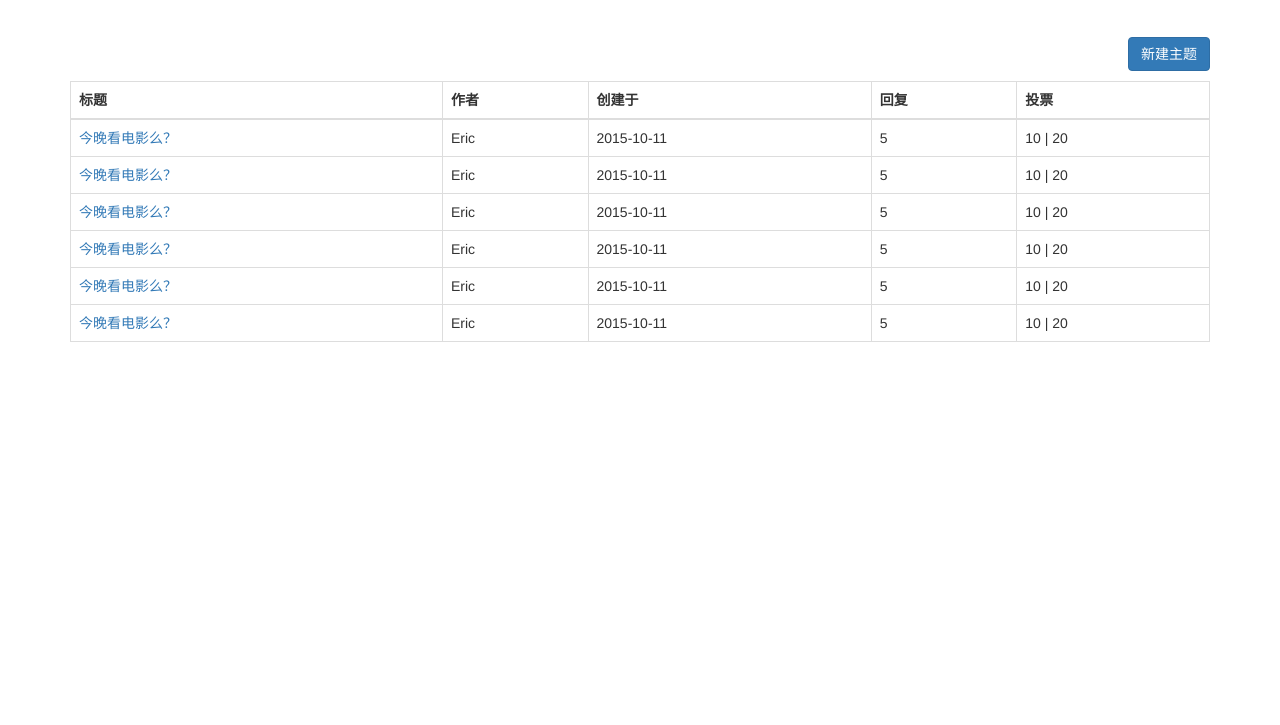
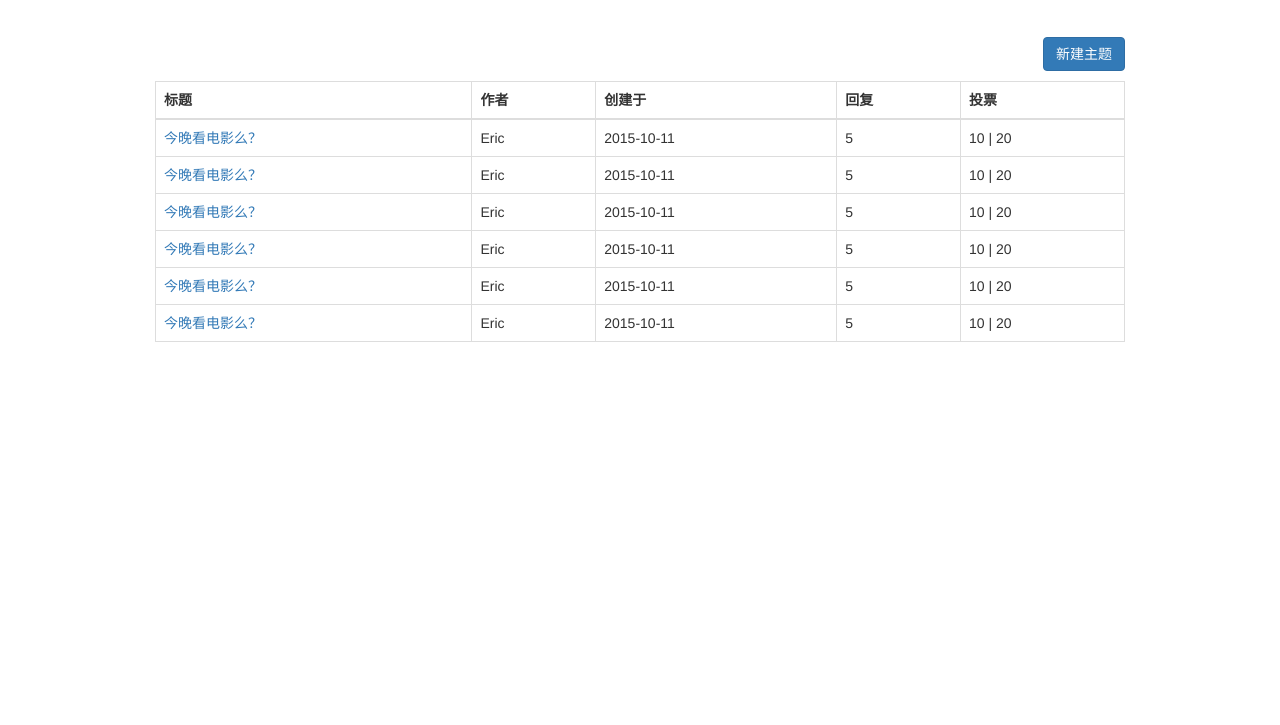
Before and after one commit to ericzhong/learn_programming, a plain HTML site: page web_template/vote/index.html in a window 1280 px wide. Shown: the part 75-800 px from the top of the page. Drawn offline with nearby package versions, Linux system fonts and the light colour scheme.

Commit message:
vote template: .container add width

```diff
--- a/web_template/vote/css/vote.css
+++ b/web_template/vote/css/vote.css
@@ -3,6 +3,10 @@ body {
     padding-bottom: 20px;
 }
 
+
+.container {
+    width: 1000px;
+}
 
 .content {
     padding-top: 20px;
```
